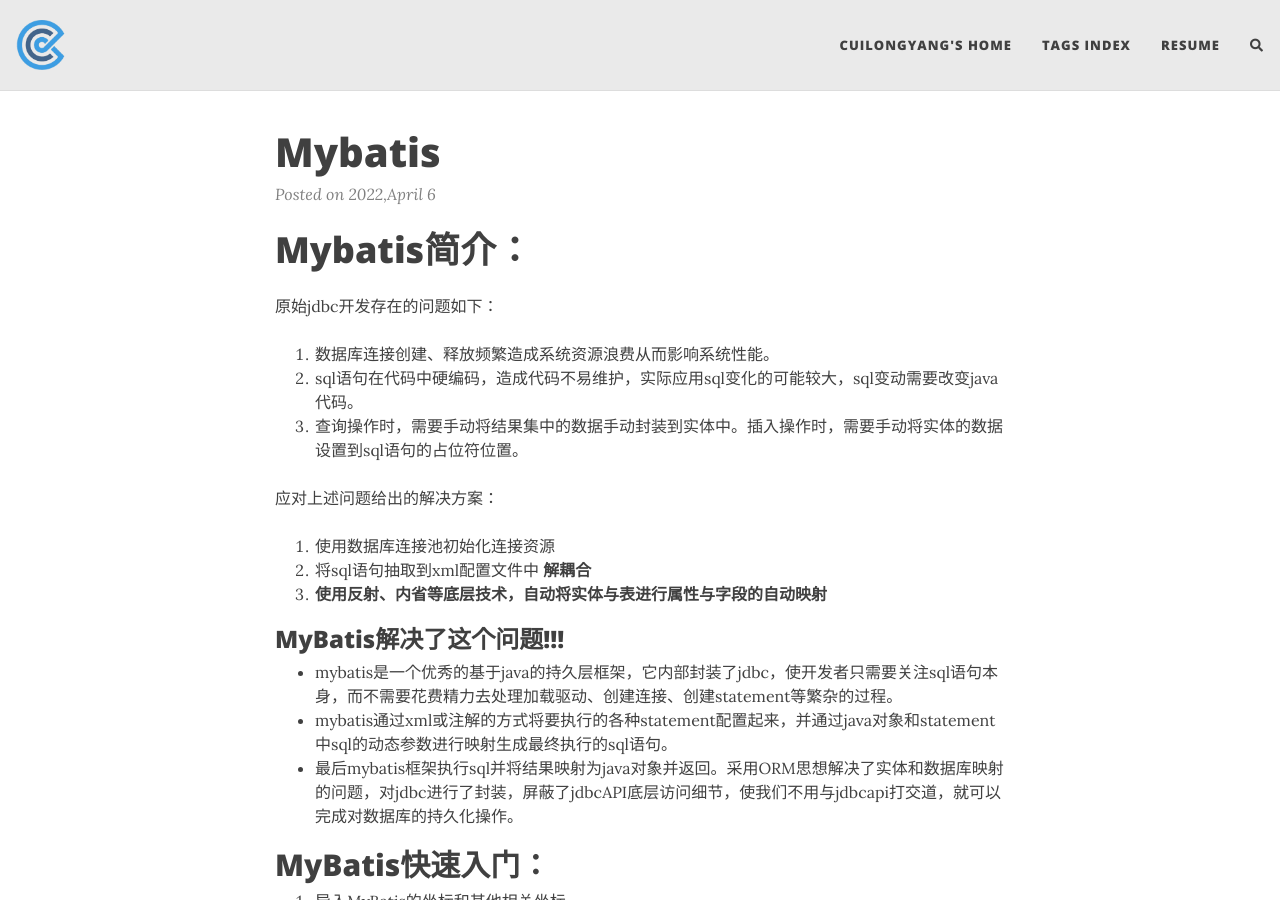
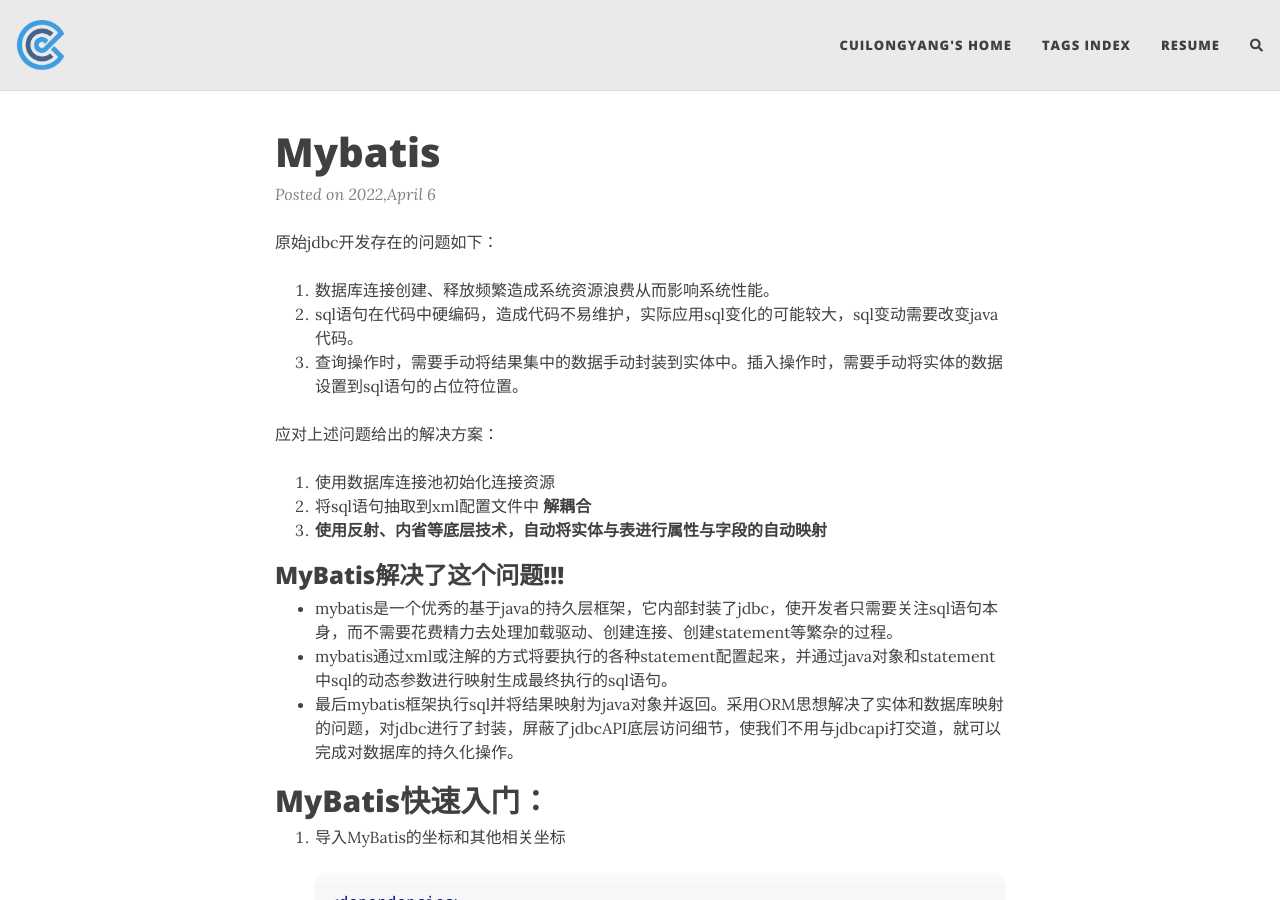
Before and after one commit to cuilongyang/cuilongyang.github.io, a Jekyll site: the page built from _posts/2022-04-06-Mybatis.markdown, in a window 1280 px wide and 900 px high. Built offline with Jekyll 4.4.1, drawn with Linux system fonts in a browser that asks for light colours; nearby versions of some CDN libraries; comment, search, counter and statistics services are not loaded.

Commit message:
Update 2022-04-06-Mybatis.markdown

```diff
--- a/_posts/2022-04-06-Mybatis.markdown
+++ b/_posts/2022-04-06-Mybatis.markdown
@@ -5,11 +5,9 @@ subtitle:
 cover-img:
 thumbnail-img:
 share-img:
-date: 2022-04-06 22:56:26 +0800
+date: 2022-04-06 22:10:26 +0800
 tags: [Java, Mybatis]
 ---
-
-# Mybatis简介：
 
 原始jdbc开发存在的问题如下：
 
@@ -28,8 +26,6 @@ tags: [Java, Mybatis]
 - mybatis是一个优秀的基于java的持久层框架，它内部封装了jdbc，使开发者只需要关注sql语句本身，而不需要花费精力去处理加载驱动、创建连接、创建statement等繁杂的过程。
 - mybatis通过xml或注解的方式将要执行的各种statement配置起来，并通过java对象和statement中sql的动态参数进行映射生成最终执行的sql语句。
 - 最后mybatis框架执行sql并将结果映射为java对象并返回。采用ORM思想解决了实体和数据库映射的问题，对jdbc进行了封装，屏蔽了jdbcAPI底层访问细节，使我们不用与jdbcapi打交道，就可以完成对数据库的持久化操作。
-
-
 
 ## MyBatis快速入门：
 
```
